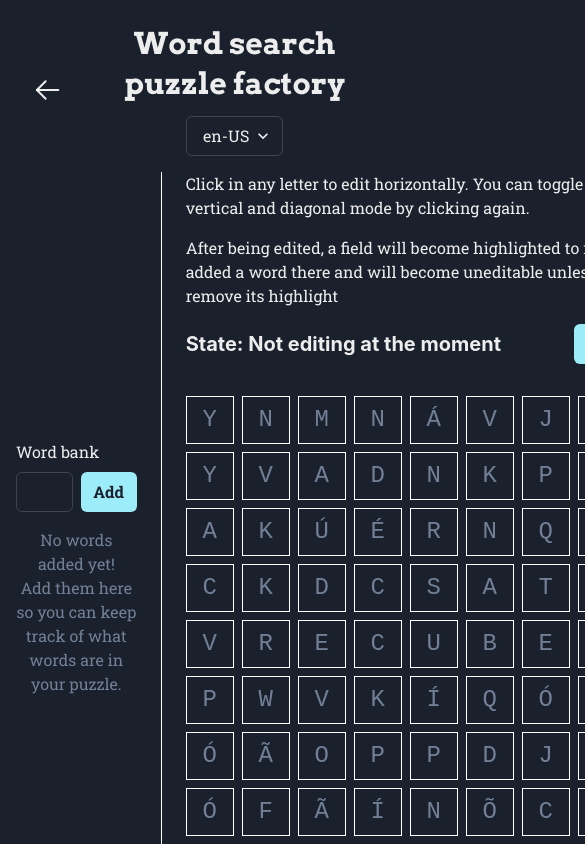
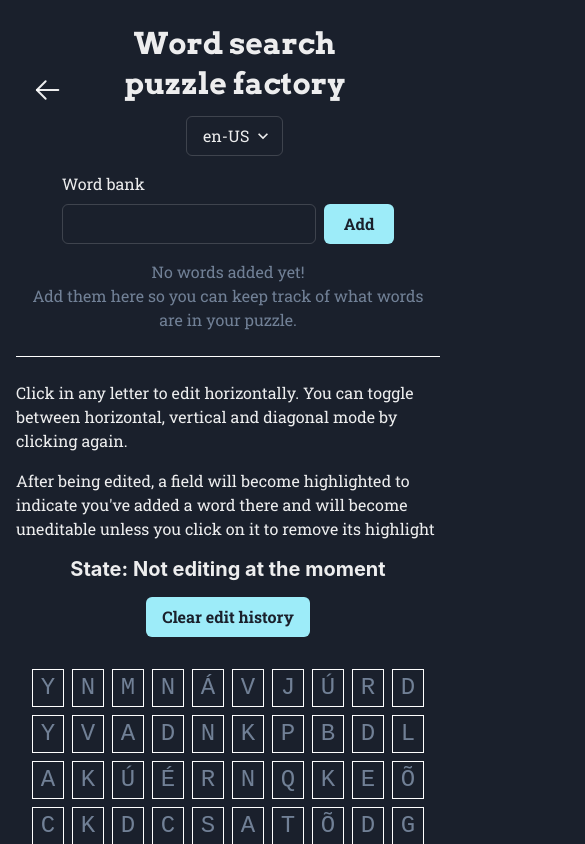
Before and after one commit to Shoonkey/portfolio-v1, a Next.js app: page /word-search-maker in a window 390 px wide. Shown: the top 844 px of the page, 585 px wide, since content can reach past the window. Built offline with nearby package versions, Linux system fonts and the light colour scheme; a web font is replaced by a local one.

Commit message:
fix(word-search): improved responsiveness

```diff
--- a/src/projects/word-search-maker/components/WordSearchPuzzle/index.tsx
+++ b/src/projects/word-search-maker/components/WordSearchPuzzle/index.tsx
@@ -119,13 +119,15 @@ function WordSearchPuzzle() {
       flexDir="column"
       mx="auto"
       gap={4}
-      borderLeft="solid 1px white"
-      pl={6}
+      borderLeft={{ base: "none", md: "solid 1px white" }}
+      borderTop={{ base: "solid 1px white", md: "none" }}
+      pl={{ base: 0, md: 6 }}
+      pt={{ base: 6, md: 0 }}
       mb={4}
     >
       <Text>{i18n.content.home.editingModeExplanation}</Text>
       <Text>{i18n.content.home.highlightsExplanation}</Text>
-      <Flex gap={4} justifyContent="space-between" alignItems="center">
+      <Flex gap={4} justifyContent="space-between" alignItems="center" flexDir={{ base: "column", md: "row" }}>
         <Heading as="h2" size="md">
           {i18n.content.home.state}:{" "}
           {editing
@@ -141,8 +143,9 @@ function WordSearchPuzzle() {
         {gridItems ? (
           <Grid
             ref={puzzleRef}
-            gridTemplateRows={`repeat(10, 48px)`}
-            gridTemplateColumns={`repeat(10, 48px)`}
+            gridTemplateRows={`repeat(10, 1fr)`}
+            gridTemplateColumns={`repeat(10, 32px)`}
+            px={4}
             fontFamily="monospace"
             fontSize={24}
             textAlign="center"
--- a/src/projects/word-search-maker/index.tsx
+++ b/src/projects/word-search-maker/index.tsx
@@ -41,7 +41,7 @@ function WordSearchMaker() {
 
   return (
     <Page projectName="word-search-maker" title="home">
-      <Flex flexGrow={1} alignItems="center" gap={6}>
+      <Flex flexGrow={1} alignItems="center" gap={6} flexDir={{ base: "column", md: "row" }} mx="auto">
         <Flex gap={4} maxW="400px" flexDir="column">
           <AddWordForm error={formError} onSubmit={(word) => addNewWord(word)} />
           <WordList list={wordList} onRemoveItem={(index) => removeWord(index)} />
```
